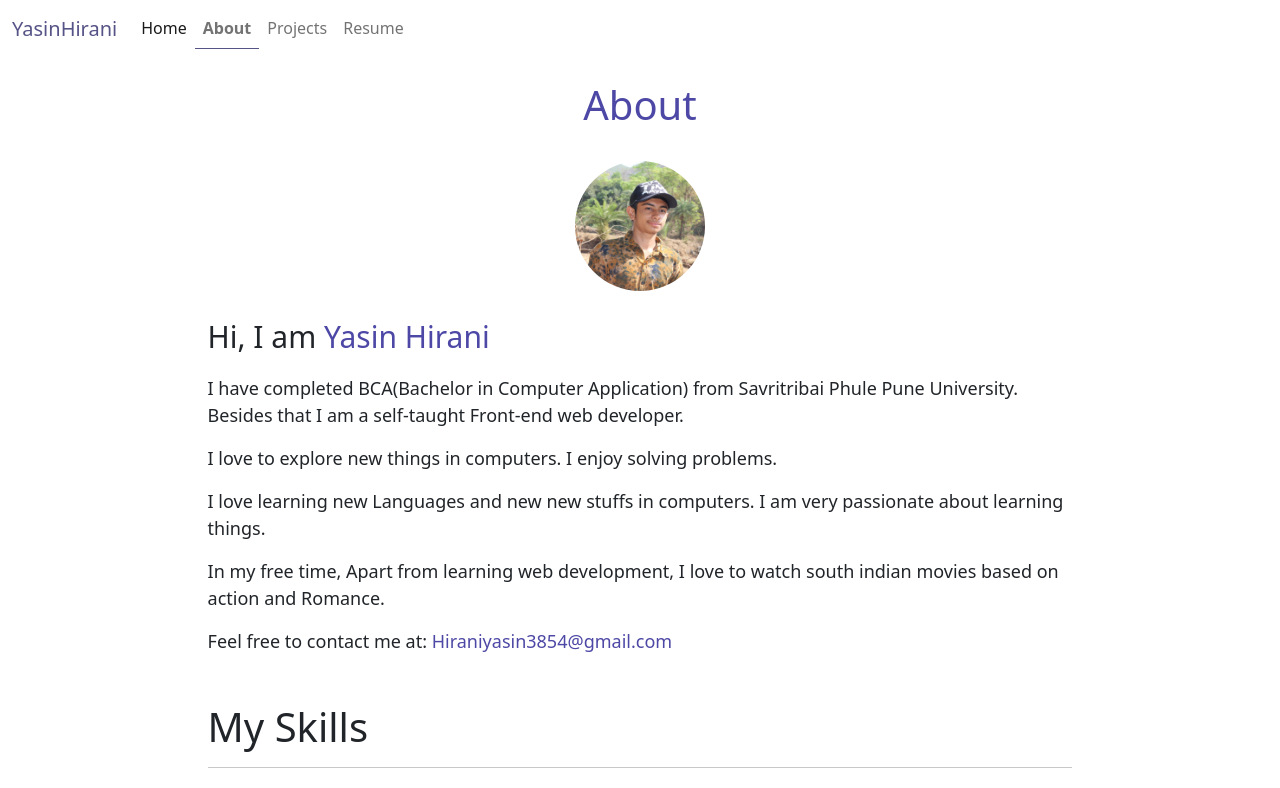
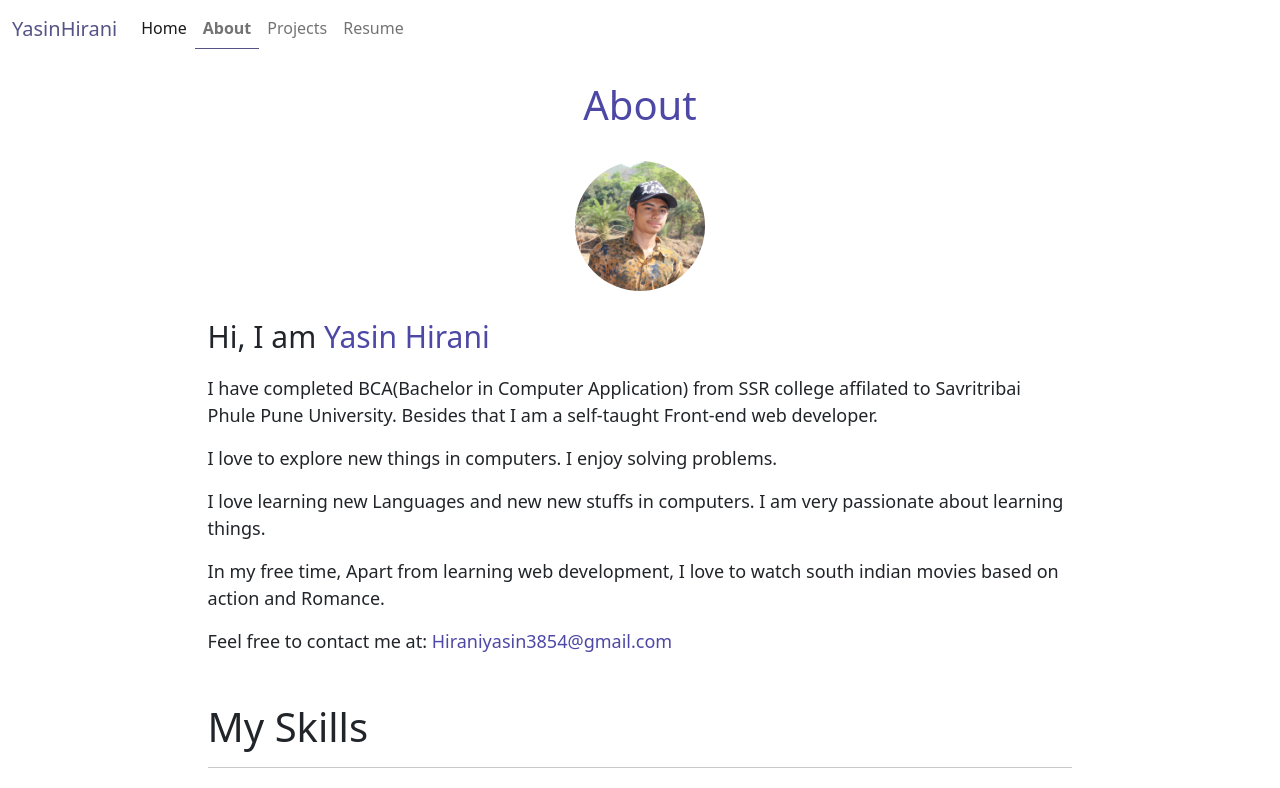
Before and after one commit to yasinhirani/portfolio-site, a React (Create React App) app: page /about in a window 1280 px wide. Shown: the top 788 px of the page. Built offline with nearby package versions, Linux system fonts and the light colour scheme.

Commit message:
see all projects button added

```diff
--- a/src/About.js
+++ b/src/About.js
@@ -29,7 +29,7 @@ const About = () => {
               </div>
               <div className="about-me">
                   <h5>Hi, I am <span id="my-name">Yasin Hirani</span></h5>
-                  <p>I have completed BCA(Bachelor in Computer Application) from Savritribai Phule Pune University.
+                  <p>I have completed BCA(Bachelor in Computer Application) from SSR college affilated to Savritribai Phule Pune University.
                     Besides that I am a self-taught Front-end web developer.</p>
                   <p>I love to explore new things in computers. I enjoy solving problems.</p>
                   <p>I love learning new Languages and new new stuffs in computers. I am very passionate about learning things.</p>
--- a/src/App.css
+++ b/src/App.css
@@ -103,6 +103,9 @@
 #my-email:hover{
   cursor: pointer;
 }
+.btn-see-all:hover{
+  border-color: #4d48a5;
+}
 
 /* skills section */
 .skills{
--- a/src/Projects.js
+++ b/src/Projects.js
@@ -18,6 +18,7 @@ const Projects = () => {
                 return <Card key={ind} imgsrc={val.imgsrc} title={val.title} btntitle={val.btnvisit} content={val.content}
                 btnlive={val.btnlive} linkgithub={val.linkgithub} linklive={val.linklive}/>;
               })}
+              <div className="d-flex justify-content-center"><a className="btn btn-outline-primary btn-see-all" href="https://github.com/yasinhirani" rel="noreferrer" target="_blank">See all projects here</a></div>
             </div>
           </div>
         </div>
```
